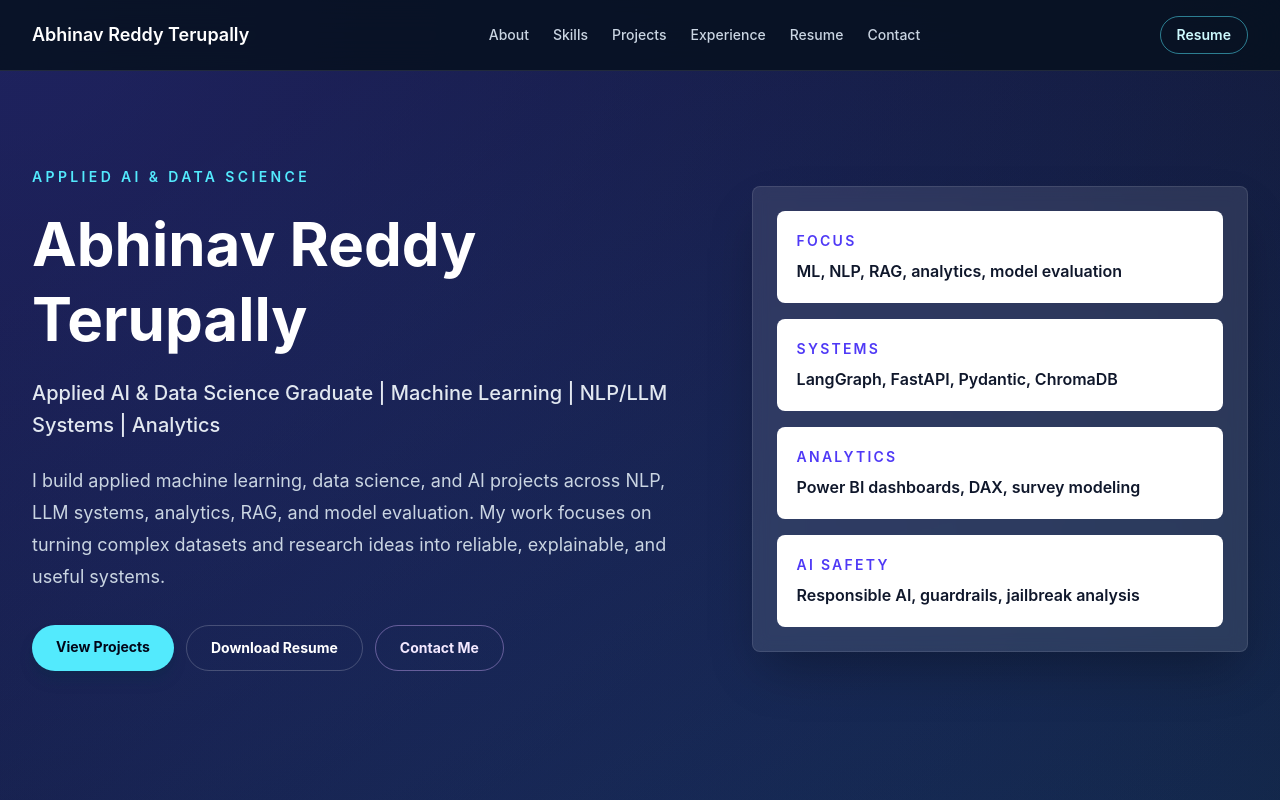
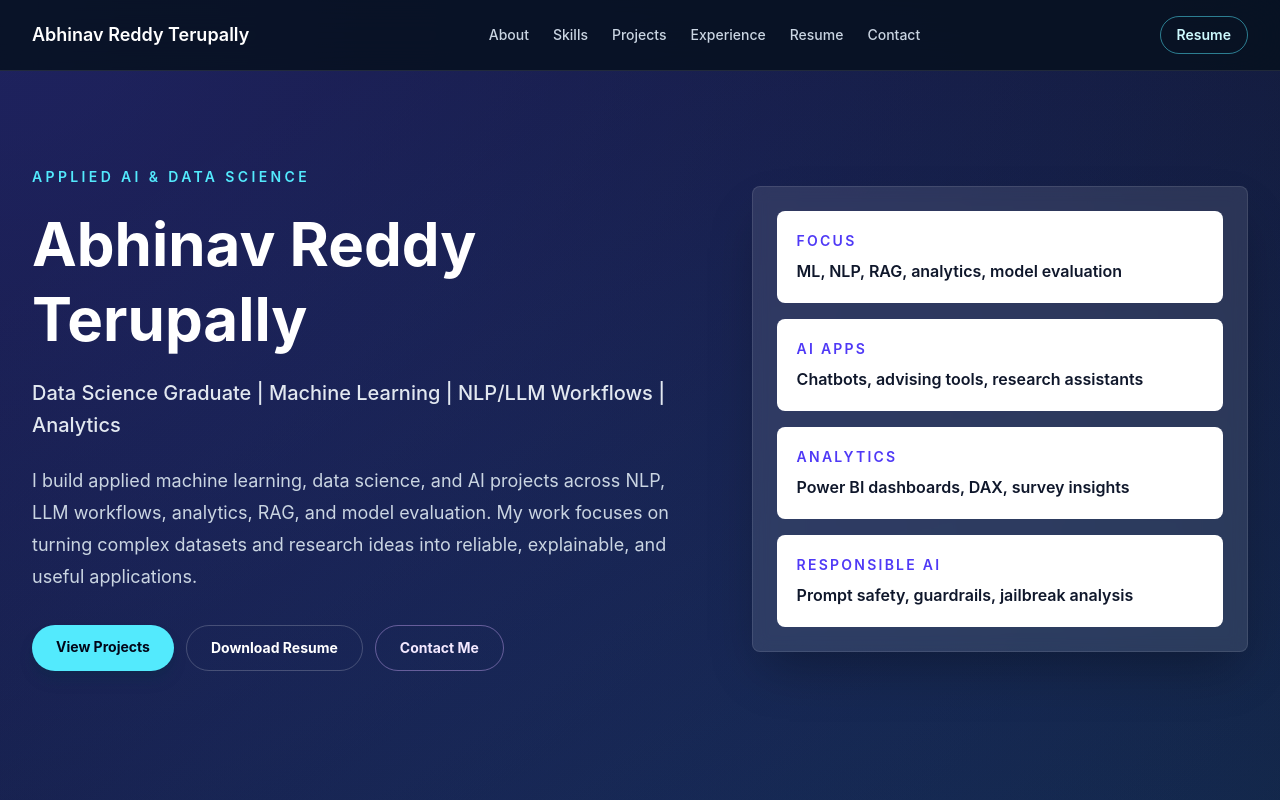
Before and after one commit to Abhitar3/abhinav-portfolio, a React (Vite) app: page / in a window 1280 px wide. Shown: the top 800 px of the page. Built offline with nearby package versions, Linux system fonts and the light colour scheme.

Commit message:
Refine hero work areas

```diff
--- a/src/components/Hero.jsx
+++ b/src/components/Hero.jsx
@@ -10,12 +10,12 @@ function Hero() {
             Abhinav Reddy Terupally
           </h1>
           <p className="mt-5 max-w-3xl text-xl font-medium leading-8 text-slate-200">
-            Applied AI & Data Science Graduate | Machine Learning | NLP/LLM Systems | Analytics
+            Data Science Graduate | Machine Learning | NLP/LLM Workflows | Analytics
           </p>
           <p className="mt-6 max-w-3xl text-base leading-8 text-slate-300 sm:text-lg">
             I build applied machine learning, data science, and AI projects across NLP, LLM
-            systems, analytics, RAG, and model evaluation. My work focuses on turning complex
-            datasets and research ideas into reliable, explainable, and useful systems.
+            workflows, analytics, RAG, and model evaluation. My work focuses on turning complex
+            datasets and research ideas into reliable, explainable, and useful applications.
           </p>
           <div className="mt-8 flex flex-col gap-3 sm:flex-row">
             <a
@@ -45,9 +45,9 @@ function Hero() {
           <div className="grid gap-4">
             {[
               ['Focus', 'ML, NLP, RAG, analytics, model evaluation'],
-              ['Systems', 'LangGraph, FastAPI, Pydantic, ChromaDB'],
-              ['Analytics', 'Power BI dashboards, DAX, survey modeling'],
-              ['AI Safety', 'Responsible AI, guardrails, jailbreak analysis'],
+              ['AI Apps', 'Chatbots, advising tools, research assistants'],
+              ['Analytics', 'Power BI dashboards, DAX, survey insights'],
+              ['Responsible AI', 'Prompt safety, guardrails, jailbreak analysis'],
             ].map(([label, value]) => (
               <div key={label} className="rounded-lg bg-white p-5 transition hover:-translate-y-1">
                 <p className="text-sm font-semibold uppercase tracking-[0.16em] text-indigo-600">
```
